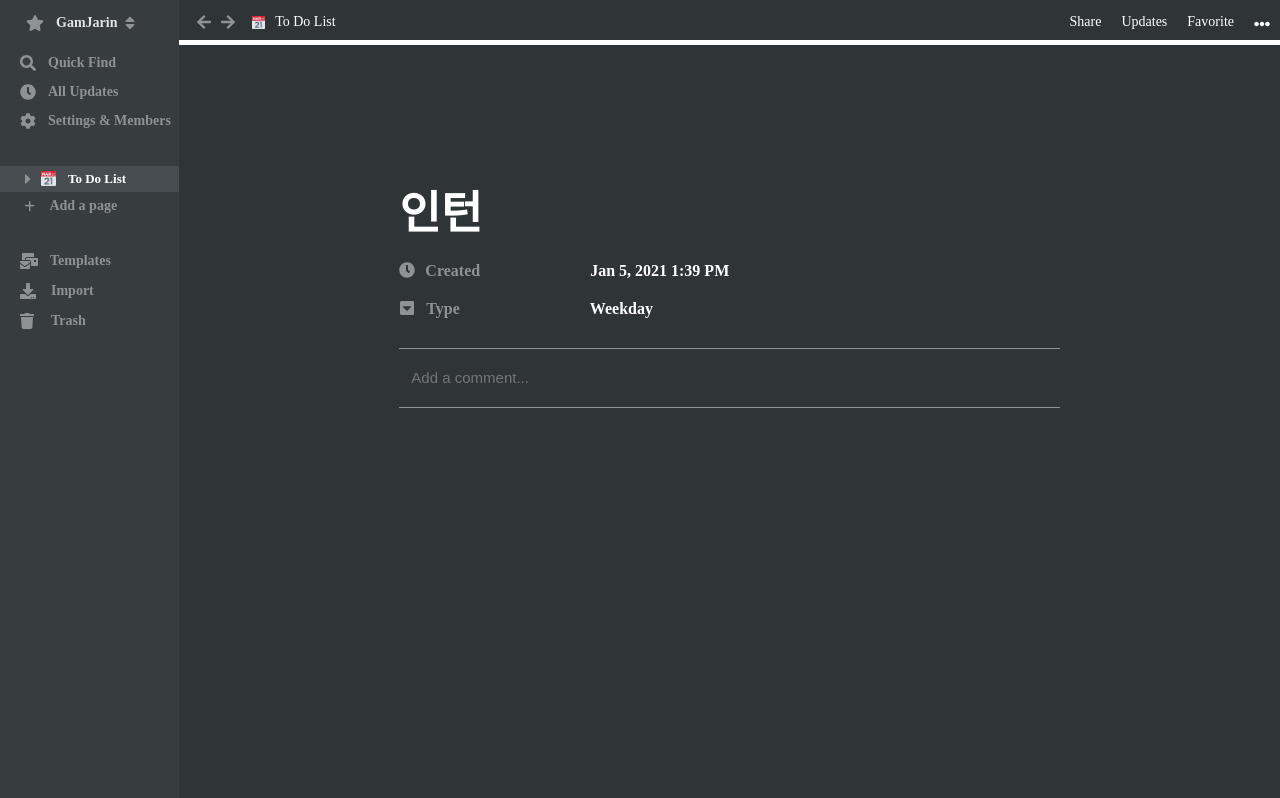
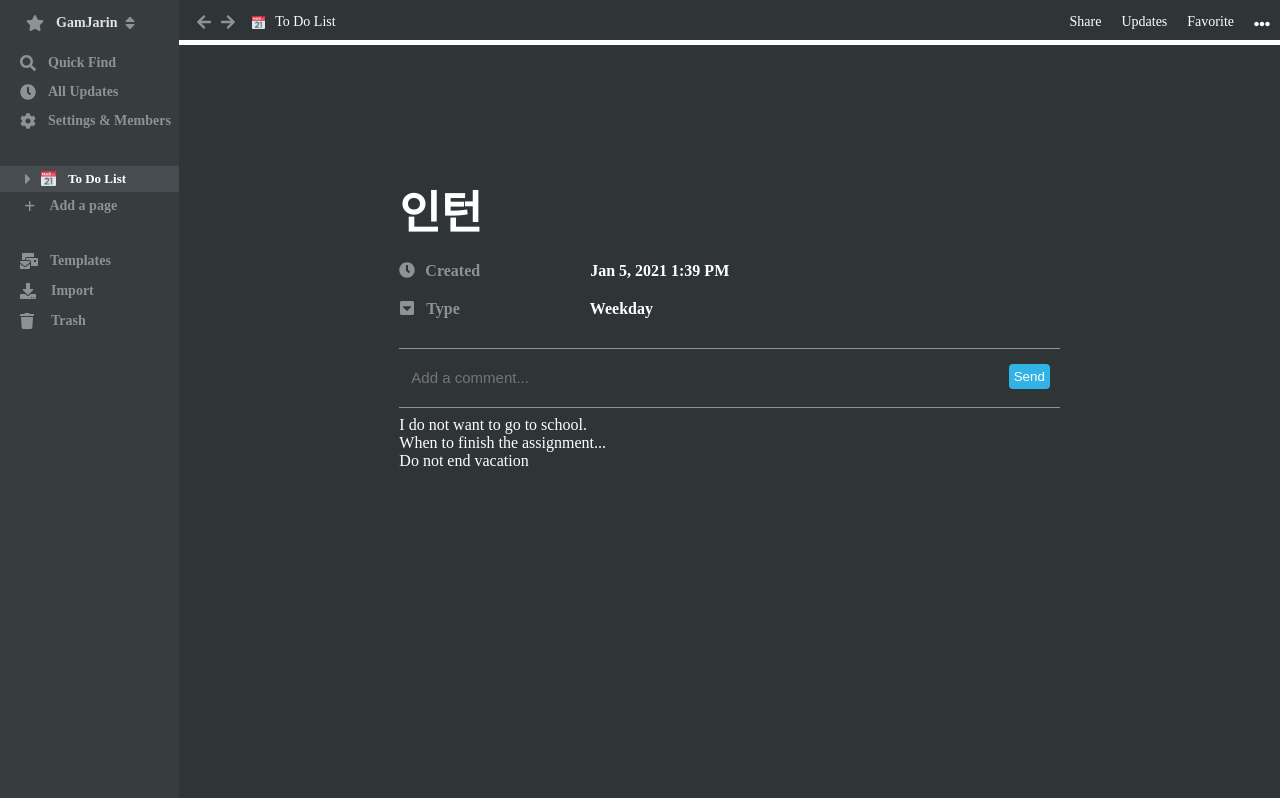
Before and after one commit to JangIBin/Calendar_App, a React (Create React App) app: page /intern in a window 1280 px wide. Shown: the top 798 px of the page. Built offline with nearby package versions, Linux system fonts and the light colour scheme.

Commit message:
배열에 데이터 추가

```diff
--- /dev/null
+++ b/src/components/columns/AddComment.js
@@ -0,0 +1,14 @@
+import React from 'react';
+
+function AddComment({comment, onChange, onSend}) {
+	return (
+		<div className="background-wrap-coment">
+      <hr />
+      <input name="comment" placeholder="Add a comment..." onChange={onChange} value={comment} />
+      <button onClick={onSend}>Send</button>
+      <hr />
+    </div>
+	)
+}
+
+export default AddComment;
--- /dev/null
+++ b/src/components/columns/CommentList.js
@@ -0,0 +1,21 @@
+import React from 'react';
+
+function User({ user }) {
+  return (
+    <div>
+      <b>{user.comment}</b>
+    </div>
+  );
+}
+
+function CommentList({ users }) {
+  return (
+    <div>
+      {users.map(user => (
+        <User user={user} key={user.id} />
+      ))}
+    </div>
+  );
+}
+
+export default CommentList;
--- a/src/components/columns/Intern.css
+++ b/src/components/columns/Intern.css
@@ -72,9 +72,29 @@
   border: 0;
   background-color: #2f3437;
   color: #ffffff;
-  width: 99.5%;
+  width: 80%;
   height: 40px;
   margin-left: 10px;
   outline-style: none;
   font-size: 15px;
 }
+
+.intern .intern-background .intern-background-wrap .background-wrap-coment button{
+  float: right;
+  margin-top: 7px;
+  margin-right: 10px;
+  border: 0;
+  background-color: rgb(50, 179, 230);
+  color: white;
+  padding: 5px;
+  outline: none;
+  border-radius: 4px;
+}
+
+.intern .intern-background .intern-background-wrap .background-wrap-coment button:hover{
+  background-color: rgb(33, 148, 194);
+}
+
+.intern .intern-background .intern-background-wrap b{
+  color: #ffffff;
+}
--- a/src/components/columns/Intern.js
+++ b/src/components/columns/Intern.js
@@ -1,4 +1,4 @@
-import React, { Component } from 'react';
+import React, { useState, useRef } from 'react';
 import { BrowserRouter as Router, Link, Route } from 'react-router-dom';
 
 import './Intern.css';
@@ -9,7 +9,52 @@ import {
   faClock, faCaretSquareDown
 } from "@fortawesome/free-solid-svg-icons";
 
+import AddComment from './AddComment';
+import CommentList from './CommentList';
+
 function Intern() {
+
+  const [inputs, setInputs] = useState({
+    comment: ''
+  });
+  const {comment} = inputs;
+  const onChange = (e) => {
+    const {name, value} = e.target;
+    setInputs({
+      ...inputs,
+      [name]: value
+    });
+  };
+
+  const [users, setUsers] = useState([
+    {
+      id: 1,
+      comment: 'I do not want to go to school.'
+    },
+    {
+      id: 2,
+      comment: 'When to finish the assignment...'
+    },
+    {
+      id: 3,
+      comment: 'Do not end vacation'
+    }
+  ]);
+
+  const nextId = useRef(4);
+  const onSend = () => {
+    const user = {
+      id: nextId.current,
+      comment
+    };
+    setUsers([...users, user]);
+
+    setInputs({
+      comment: ''
+    });
+    nextId.current += 1;
+  }
+
   return (
     <div className="Intern">
       <div className="intern">
@@ -36,16 +81,13 @@ function Intern() {
                 <span>Weekday</span>
               </div>
             </div>
-            <div className="background-wrap-coment">
-              <hr />
-              <input type="text" placeholder="Add a comment..."/>
-              <hr />
-            </div>
+            <AddComment comment={comment} onChange={onChange} onSend={onSend} />
+            <CommentList users={users} />
           </div>
         </div>
       </div>
     </div>
-  )
+  );
 }
 
 export default Intern;
```
Also changed, not shown: 1 other file (tests, documents, lock files or other folders).
